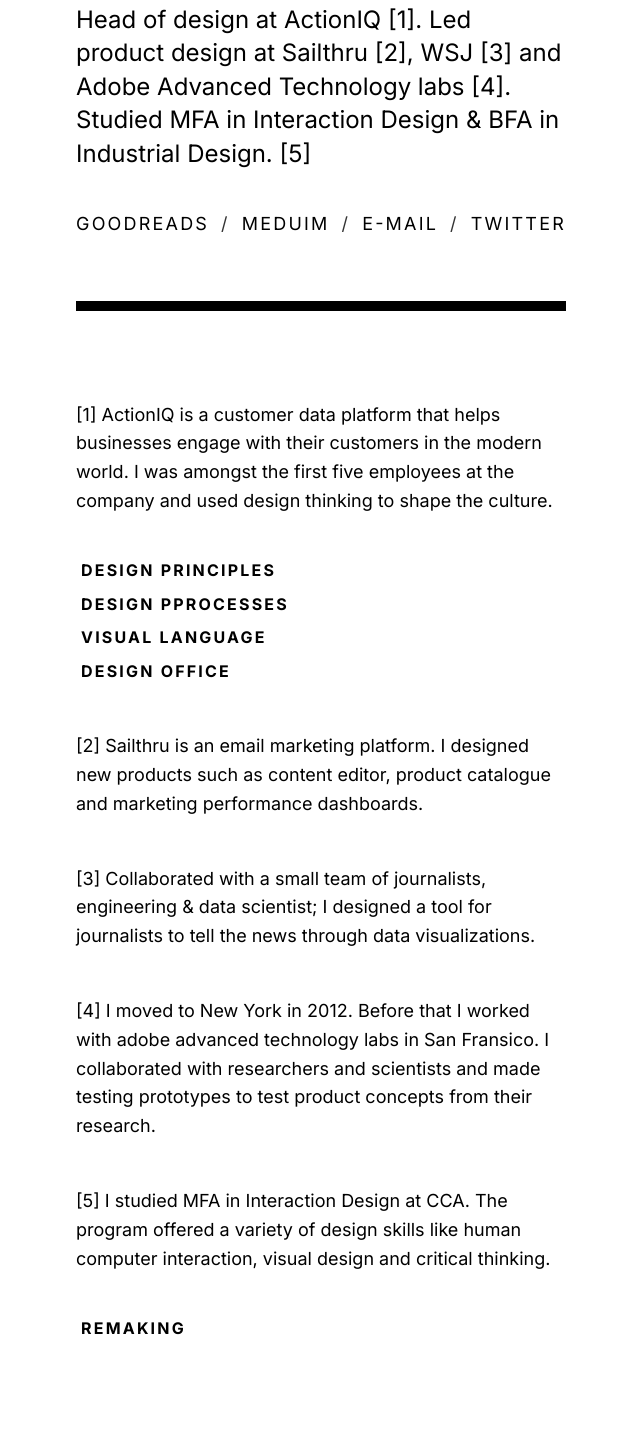
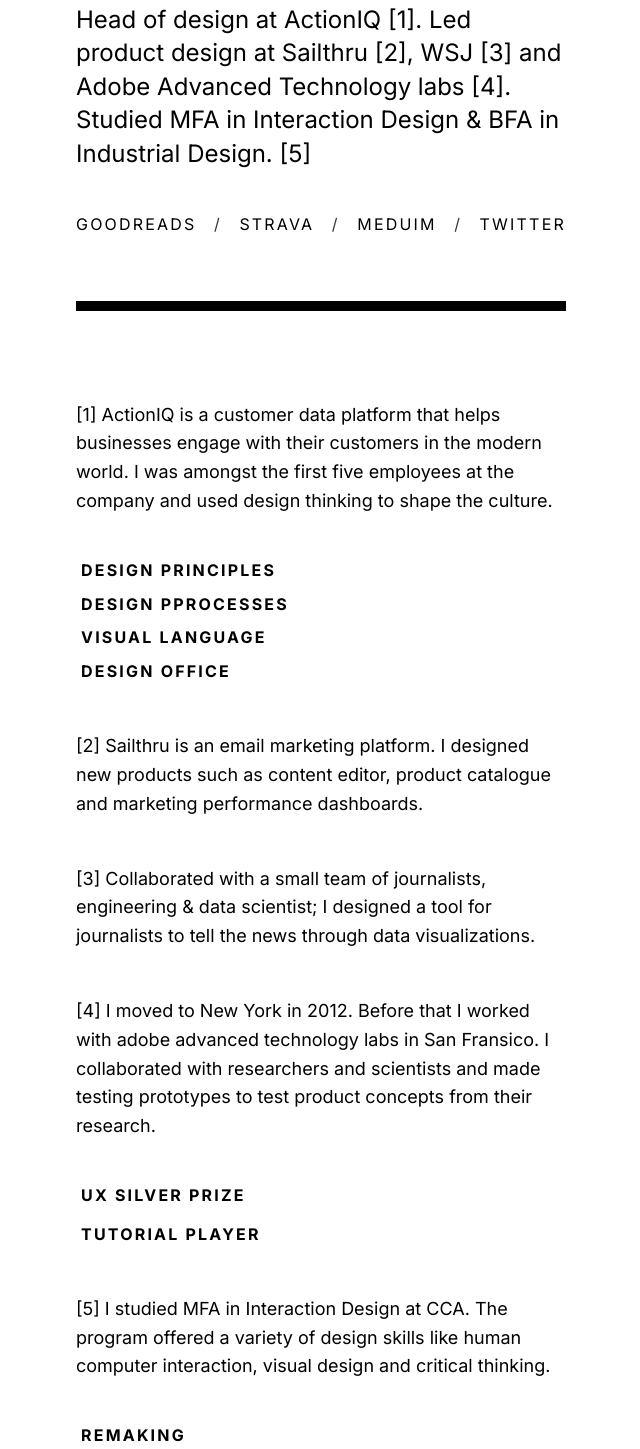
Before and after one commit to sepans/raschin, a Gatsby site: page / in a window 1280 px wide. Shown: the part 197-1646 px from the top of the page, without its empty margins (4-644 px from the left). Built offline with nearby package versions, Linux system fonts and the light colour scheme; Gatsby itself is replaced by a stand-in of ours.

Commit message:
add link

```diff
--- a/src/pages/index.tsx
+++ b/src/pages/index.tsx
@@ -15,11 +15,11 @@
       <MenuLink href="https://www.goodreads.com/review/list/1475247?print=true&ref=nav_mybooks" target="_black">
         GOODREADS
       </MenuLink>/
+      <MenuLink href="https://www.strava.com/athletes/15491216" target="_black">
+        STRAVA
+      </MenuLink>/
       <MenuLink href="https://medium.com/@purplebulldozer" target="_black">
         MEDUIM
-      </MenuLink>/
-      <MenuLink href="mailto:raschin+web@gmail.com" target="_black">
-        E-MAIL
       </MenuLink>/
       <MenuLink href="https://twitter.com/Purplebulldozer" target="_black">
         TWITTER
@@ -48,12 +48,19 @@
       </Footnote>
       <Footnote>
       <a id="4"/>[4] I moved to New York in 2012. Before that I worked with adobe advanced technology labs in San Fransico. I collaborated with researchers and scientists and made testing prototypes to test product concepts from their research.
+        <div style={{marginTop: 40}}></div>
+        <MoreList>
+          <MoreListItem><a href="https://userexperienceawards.com/uxa2012/#adobe_photoshop" target="_blank" rel="noreferrer">UX SILVER PRIZE </a></MoreListItem>
+        </MoreList>
+        <MoreList>
+          <MoreListItem><a href="https://vimeo.com/41424338" target="_blank" rel="noreferrer">TUTORIAL PLAYER</a></MoreListItem>
+        </MoreList>
       </Footnote>
       <Footnote>
       <a id="5"/>[5] I studied MFA in Interaction Design at CCA. The program offered a variety of design skills like human computer interaction, visual design and critical thinking.
       <div style={{marginTop: 40}}></div>
         <MoreList>
-      <MoreListItem><a href="https://www.figma.com/proto/CvIEZyvrlasUyUtlbMQ1Zw/remake?page-id=0%3A1&node-id=2%3A333&viewport=-350%2C1115%2C0.03924456983804703&scaling=scale-down-width&hotspot-hints=0&hide-ui=1"   target="_blank" rel="noreferrer">REMAKING</a></MoreListItem>
+         <MoreListItem><a href="https://www.figma.com/proto/CvIEZyvrlasUyUtlbMQ1Zw/remake?page-id=0%3A1&node-id=2%3A333&viewport=-350%2C1115%2C0.03924456983804703&scaling=scale-down-width&hotspot-hints=0&hide-ui=1"   target="_blank" rel="noreferrer">REMAKING</a></MoreListItem>
       </MoreList>
       </Footnote>
       <Footnote>
@@ -112,6 +119,7 @@
   font-family: Inter;
   letter-spacing: 2.2px;
   justify-content: space-between;
+  font-size: 16px;
 `
 
 
```
